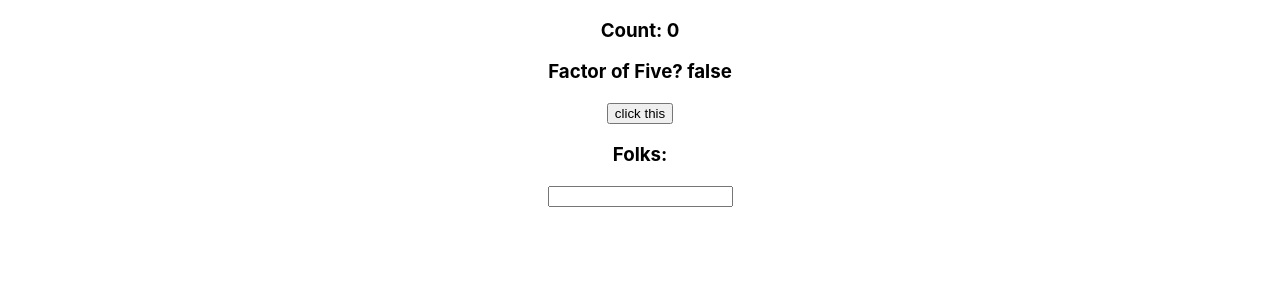
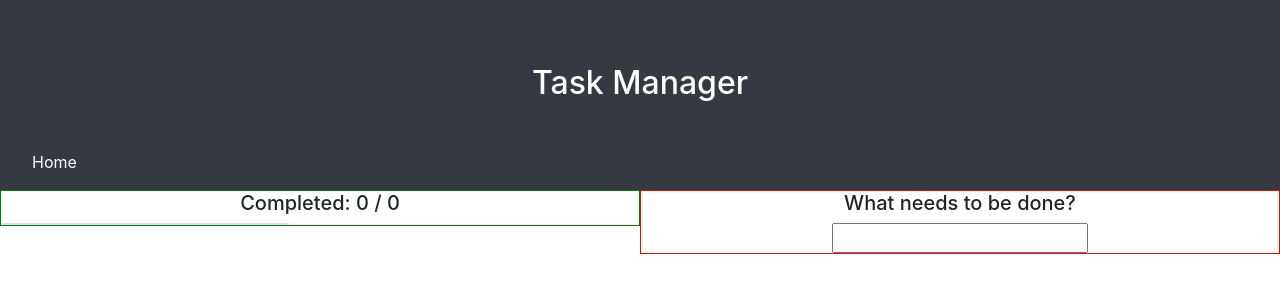
Before and after one commit to Ibrahim-401-Advanced-Javascript/toDo, a React (Create React App) app: page / in a window 1280 px wide. Shown: the top 300 px of the page. Built offline with nearby package versions, Linux system fonts and the light colour scheme.

Commit message:
able to add tasks and count total tasks on list as well as check off and keep track of completed tasks/count

```diff
--- a/package.json
+++ b/package.json
@@ -6,7 +6,10 @@
     "@testing-library/jest-dom": "^4.2.4",
     "@testing-library/react": "^9.5.0",
     "@testing-library/user-event": "^7.2.1",
+    "bootstrap": "^4.5.2",
+    "node-sass": "^4.14.1",
     "react": "^16.13.1",
+    "react-bootstrap": "^1.3.0",
     "react-dom": "^16.13.1",
     "react-scripts": "3.4.3"
   },
--- a/src/App.js
+++ b/src/App.js
@@ -1,15 +1,16 @@
 import React from 'react';
 // import { UseState } from 'react';
 import './App.css';
+import 'bootstrap/dist/css/bootstrap.min.css';
 
-import Counter from '../src/components/Counter.js';
-import List from '../src/components/List.js';
+import Header from './components/Header.js';
+import Main from './components/Main.js';
 
 function App() {
   return (
     <div className="App">
-      <Counter />
-      <List />
+      <Header />
+      <Main />
     </div>
   );
 }
--- a/src/components/Counter.js
+++ /dev/null
@@ -1,33 +0,0 @@
-import React from 'react';
-import { useState } from 'react';
-
-// will track which tasks have been marked completed
-
-function Counter() {
-
-  const [tally, setClickCount] = useState(0);
-  const [factorOfFive, toggleFactor] = useState(false);
-
-  const handleClick = () => {
-    // increment click counter by one each time button is clicked
-    setClickCount(tally + 1);
-
-    // document true if tally is divisible by 5
-    const newTally = tally + 1;
-    if (newTally % 5 === 0) {
-      toggleFactor(true);
-    } else toggleFactor(false);
-
-  }
-
-  return (
-    <div>
-      <h3>Count: {tally}</h3>
-      <h3>Factor of Five? {factorOfFive.toString()}</h3>
-      <button onClick={handleClick}>click this</button>
-    </div>
-  )
-
-}
-
-export default Counter;
--- /dev/null
+++ b/src/components/Header.css
@@ -0,0 +1,16 @@
+
+.navlink {
+  color: #fefefe;
+}
+
+.navlink:hover {
+  color: rgb(230, 164, 22);
+}
+
+#header-title {
+  background: #343a40;
+  color: #fefefe;
+  padding-top: 2em;
+  padding-bottom: 1em;
+  margin-bottom: 0;
+}
--- /dev/null
+++ b/src/components/Header.js
@@ -0,0 +1,32 @@
+import React from 'react';
+// import { useState } from 'react';
+import { Navbar, Nav } from 'react-bootstrap';
+
+import './Header.css'
+
+// will track which tasks have been marked completed
+
+function Header() {
+
+  return (
+    <header>
+      <h2 id="header-title">Task Manager</h2>
+
+      <Navbar bg="dark" variant="dark" defaultActiveKey="/home">
+
+        <Nav.Item>
+          <Nav.Link className="navlink" href="/home">Home</Nav.Link>
+        </Nav.Item>
+
+        {/* <Nav.Item>
+          <Nav.Link className="navlink" eventKey="history">History</Nav.Link>
+        </Nav.Item> */}
+
+      </Navbar>
+
+    </header>
+  )
+
+}
+
+export default Header;
--- a/src/components/List.js
+++ /dev/null
@@ -1,59 +0,0 @@
-import React from 'react'
-import { useState, useEffect } from 'react';
-
-function List() {
-
-const [people, setPeople] = useState([]);
-const [name, setName] = useState();
-
-
-const _changeName = (e) => {
-  setName(e.target.value);
-}
-
-const _addPerson = (e) => {
-  e.preventDefault();
-  e.target.reset();
-  name && setPeople([...people, name]);
-}
-
-// runs on every re-render
-useEffect(() => {
-  console.log('I run everytime');
-});
-
-// runs on initial page render only
-useEffect(() => {
-  console.log('Initial mount');
-});
-
-// runs any time a name changes
-useEffect(() => {
-  console.log('Name changed to:', name);
-}, [name]);
-
-// runs when a name is added / people changes
-useEffect(() => {
-  console.log('Person added:', people);
-}, [people]);
-
-  return (
-    <div>
-      <h3>Folks:</h3>
-      <form onSubmit={_addPerson}>
-        <input type="text" onChange={_changeName} />
-      </form>
-
-      <ul id="people">
-      {
-        people.map(person =>
-          <li key={person}>{person}</li>
-          )
-      }
-      </ul>
-
-    </div>
-  )
-}
-
-export default List
--- a/src/components/List.scss
+++ /dev/null
@@ -1,3 +0,0 @@
-#people {
-  list-style-type: none;
-}
--- /dev/null
+++ b/src/components/Main.css
@@ -0,0 +1,11 @@
+#form {
+  border: 1px solid red;
+  float: right;
+  width: 50%;
+}
+
+#cards {
+  border: 1px solid green;
+  float: left;
+  width: 50%;
+}
--- /dev/null
+++ b/src/components/Main.js
@@ -0,0 +1,109 @@
+import React from 'react'
+import { useState, useEffect } from 'react';
+import { Card, ListGroup } from 'react-bootstrap';
+
+import './Main.css';
+
+function Main() {
+
+// ----------------------------
+// Task Creation Functions Below
+const [task, setTasks] = useState([]);
+const [taskName, setTaskName] = useState();
+
+
+const _writeTask = (e) => {
+  setTaskName(e.target.value);
+}
+
+const _addTask = (e) => {
+  e.preventDefault();
+  e.target.reset();
+  taskName && setTasks([...task, taskName]);
+}
+
+// runs on every re-render
+useEffect(() => {
+  console.log('I run everytime');
+});
+
+// runs on initial page render only
+useEffect(() => {
+  console.log('Initial mount');
+});
+
+// runs any time a name changes
+useEffect(() => {
+  console.log('Typed:', taskName);
+}, [taskName]);
+
+// runs when a name is added / task changes
+useEffect(() => {
+  console.log('Task added:', task);
+}, [task]);
+
+
+
+// ----------------------------
+// Task Completion Checks Below
+const [tally, setClickCount] = useState(0);
+const [completeCheck, toggleFactor] = useState(false);
+
+const handleClick = () => {
+  // increment click counter by one each time button is clicked
+  setClickCount(tally + 1);
+
+  // document true if tally is divisible by 5
+  const newTally = tally + 1;
+  if (newTally % 5 === 0) {
+    toggleFactor(true);
+  } else toggleFactor(false);
+
+}
+// ----------------------------
+
+  return (
+    <section className="Main">
+
+      <div>
+
+        <section id="form">
+          <h5 id="taskprompt">What needs to be done?</h5>
+          <form onSubmit={_addTask}>
+            <input type="text" onChange={_writeTask} />
+          </form>
+        </section>
+
+        <section id="cards">
+
+          <div>
+            <h5>Completed: {tally} / {task.length}</h5>
+            {/* <h3>Factor of Five? {completeCheck.toString()}</h3> */}
+            {/* <button onClick={handleClick}>click this</button> */}
+          </div>
+
+          <Card id="tasklist" style={{ width: '18rem' }}>
+          {
+            task.map(task =>
+
+            <ListGroup variant="flush">
+              <ListGroup.Item key={task}>
+                {task} <button onClick={handleClick}>Done</button>
+              </ListGroup.Item>
+            </ListGroup>
+
+            )
+          }
+          </Card>
+
+        </section>
+
+      </div>
+
+
+
+    </section>
+  )
+}
+
+export default Main;
```
Also changed, not shown: src/components/Counter.scss (deleted), 2 other files (tests, documents, lock files or other folders).
